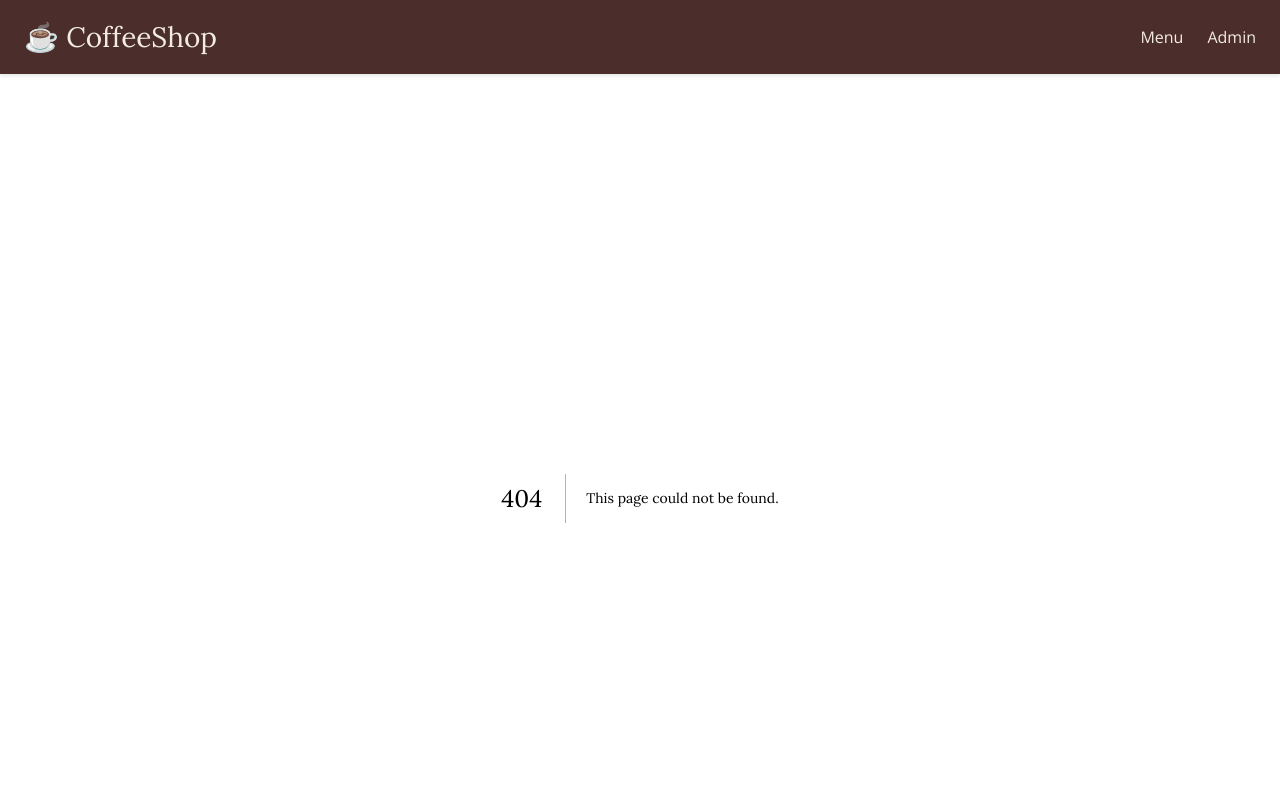
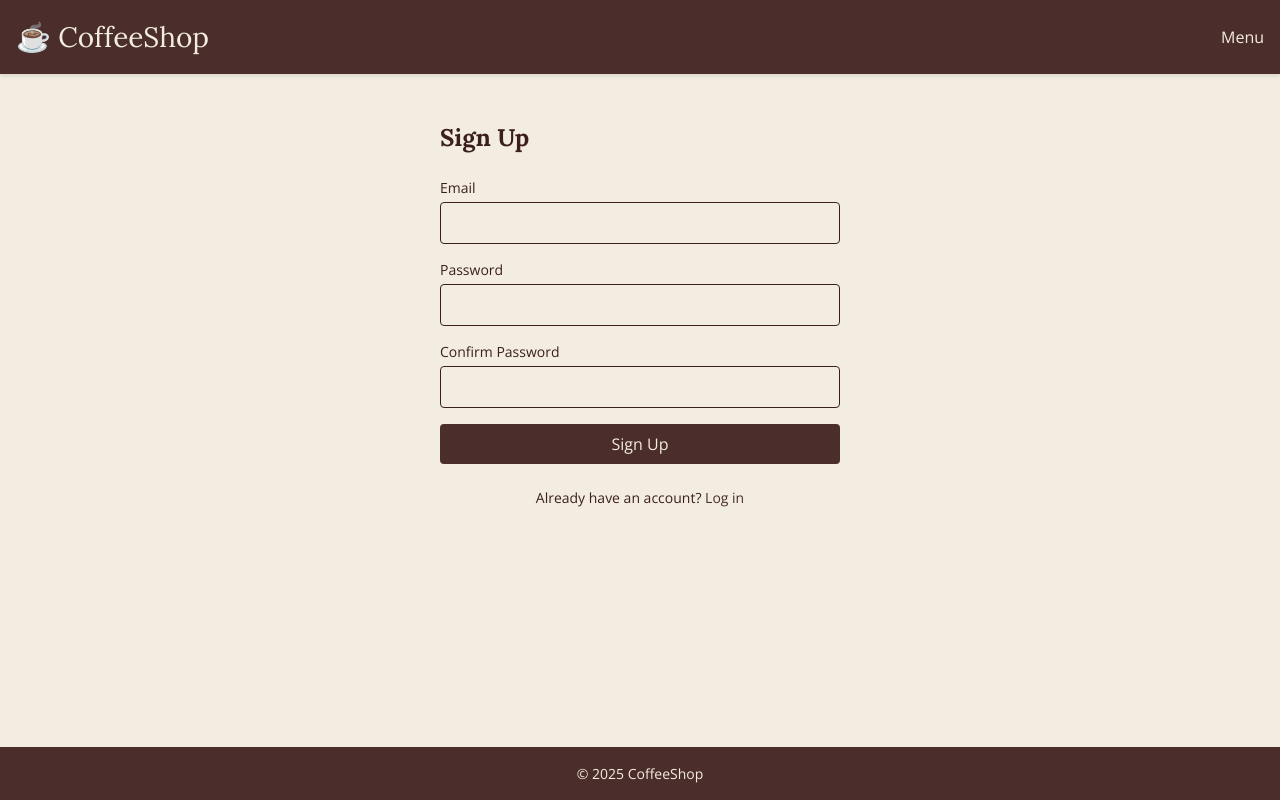
Before and after one commit to elxanoffical/CoffeeShop, a Next.js app: page /signup in a window 1280 px wide. Before the commit this address had no page. Shown: the top 800 px of the page. Built offline with nearby package versions, Linux system fonts and the light colour scheme; no server answers.

Commit message:
Implement authentication flow with Supabase in NavBar, Login, Signup, and middleware; add role-based access control for admin routes

```diff
--- /dev/null
+++ b/app/login/page.jsx
@@ -0,0 +1,44 @@
+// app/login/page.jsx
+'use client'
+import { useState } from 'react';
+import { supabase } from '../../lib/supabaseClient';
+
+export default function LoginPage() {
+  const [email, setEmail] = useState('');
+  const [password, setPassword] = useState('');
+  const [error, setError] = useState('');
+
+  const handleLogin = async (e) => {
+    e.preventDefault();
+    const { error } = await supabase.auth.signInWithPassword({
+      email,
+      password
+    });
+    setError(error?.message || '');
+  };
+
+  return (
+    <form onSubmit={handleLogin} className="max-w-sm mx-auto p-6 space-y-4">
+      {error && <p className="text-red-500">{error}</p>}
+      <input
+        type="email"
+        placeholder="Email"
+        value={email}
+        onChange={e => setEmail(e.target.value)}
+        required
+        className="w-full border px-3 py-2"
+      />
+      <input
+        type="password"
+        placeholder="Password"
+        value={password}
+        onChange={e => setPassword(e.target.value)}
+        required
+        className="w-full border px-3 py-2"
+      />
+      <button type="submit" className="w-full bg-brown text-cream py-2 rounded">
+        Log in
+      </button>
+    </form>
+  );
+}
--- /dev/null
+++ b/app/signup/page.jsx
@@ -0,0 +1,110 @@
+// app/signup/page.jsx
+'use client'
+
+import { supabase } from '@/lib/supabaseClient'
+import { useEffect, useState } from 'react'
+import { useRouter } from 'next/navigation'
+
+export default function SignupPage() {
+  const router = useRouter()
+  const [email, setEmail]               = useState('')
+  const [password, setPassword]         = useState('')
+  const [confirmPassword, setConfirmPassword] = useState('')
+  const [errorMsg, setErrorMsg]         = useState('')
+  const [loading, setLoading]           = useState(false)
+  const [success, setSuccess]           = useState(false)
+
+   useEffect(() => {
+    console.log('👉 CLIENT SUPABASE KEY:', supabase._config?.supabaseKey)
+  }, [])
+
+  const handleSubmit = async (e) => {
+    e.preventDefault()
+    setErrorMsg('')
+    if (password !== confirmPassword) {
+      setErrorMsg('Şifrələr üst-üstə düşmür')
+      return
+    }
+    setLoading(true)
+
+    const { data, error } = await supabase.auth.signUp({
+      email,
+      password
+    })
+
+    setLoading(false)
+    if (error) {
+      setErrorMsg(error.message)
+    } else {
+      // confirm email göndərməyi gözlətmək üçün sadəcə mesaj göstərə bilərsən
+      setSuccess(true)
+      // 2 saniyə sonra login səhifəsinə yönləndir
+      setTimeout(() => router.push('/login'), 2000)
+    }
+  }
+
+  return (
+    <div className="max-w-md mx-auto p-6 space-y-6">
+      <h1 className="text-2xl font-bold">Sign Up</h1>
+
+      {errorMsg && (
+        <p className="text-red-500">{errorMsg}</p>
+      )}
+      {success && (
+        <p className="text-green-600">
+          Qeydiyyat uğurlu oldu! E-mailini yoxla və 2 saniyə sonra loginə yönləndiriləcəksən.
+        </p>
+      )}
+
+      <form onSubmit={handleSubmit} className="space-y-4">
+        <div>
+          <label className="block text-sm font-medium mb-1">Email</label>
+          <input
+            type="email"
+            value={email}
+            onChange={e => setEmail(e.target.value)}
+            required
+            className="w-full border px-3 py-2 rounded"
+          />
+        </div>
+
+        <div>
+          <label className="block text-sm font-medium mb-1">Password</label>
+          <input
+            type="password"
+            value={password}
+            onChange={e => setPassword(e.target.value)}
+            required
+            className="w-full border px-3 py-2 rounded"
+          />
+        </div>
+
+        <div>
+          <label className="block text-sm font-medium mb-1">Confirm Password</label>
+          <input
+            type="password"
+            value={confirmPassword}
+            onChange={e => setConfirmPassword(e.target.value)}
+            required
+            className="w-full border px-3 py-2 rounded"
+          />
+        </div>
+
+        <button
+          type="submit"
+          disabled={loading || success}
+          className="w-full bg-[var(--coffee-brown)] text-[var(--coffee-cream)] py-2 rounded hover:bg-[var(--coffee-dark)] transition"
+        >
+          {loading ? 'Yüklənir...' : 'Sign Up'}
+        </button>
+      </form>
+
+      <p className="text-center text-sm">
+        Already have an account?{' '}
+        <a href="/login" className="text-[var(--coffee-brown)] hover:underline">
+          Log in
+        </a>
+      </p>
+    </div>
+  )
+}
--- a/components/navBar.jsx
+++ b/components/navBar.jsx
@@ -1,25 +1,32 @@
-// components/NavBar.jsx
+'use client'
 import Link from 'next/link'
+import { useEffect, useState } from 'react'
+import { supabase } from '../lib/supabaseClient'  // ← client-only
 
 export default function NavBar() {
+  const [role, setRole] = useState(null)
+
+  useEffect(() => {
+    supabase.auth.getUser().then(({ data: { user } }) => {
+      if (!user) return
+      supabase
+        .from('profiles')
+        .select('role')
+        .eq('id', user.id)
+        .single()
+        .then(({ data }) => setRole(data?.role))
+    })
+  }, [])
+
   return (
-    <header>
-      <div className="container">
-        {/* Logo */}
-        <Link href="/" className="logo">
-          ☕ CoffeeShop
-        </Link>
-
-        {/* Nav links */}
-        <nav className="space-x-6">
-          <Link href="/menu" className="nav-link">
-            Menu
-          </Link>
-          <Link href="/admin/menu_items" className="nav-link">
-            Admin
-          </Link>
-        </nav>
-      </div>
+    <header className="container flex items-center justify-between p-4">
+      <Link href="/" className="logo">☕ CoffeeShop</Link>
+      <nav className="space-x-6">
+        <Link href="/menu" className="nav-link">Menu</Link>
+        {role === 'admin' && (
+          <Link href="/admin/menu_items" className="nav-link">Admin</Link>
+        )}
+      </nav>
     </header>
   )
 }
--- a/lib/supabaseClient.js
+++ b/lib/supabaseClient.js
@@ -1,6 +1,12 @@
 import { createClient } from "@supabase/supabase-js";
 
-export const supabase = createClient(
-  process.env.NEXT_PUBLIC_SUPABASE_URL,
-  process.env.NEXT_PUBLIC_SUPABASE_ANON_KEY
-);
+const supabaseUrl = process.env.NEXT_PUBLIC_SUPABASE_URL;
+const supabaseAnonKey = process.env.NEXT_PUBLIC_SUPABASE_ANON_KEY;
+
+if (!supabaseUrl || !supabaseAnonKey) {
+  throw new Error(
+    "NEXT_PUBLIC_SUPABASE_URL və ya NEXT_PUBLIC_SUPABASE_ANON_KEY tapılmadı"
+  );
+}
+
+export const supabase = createClient(supabaseUrl, supabaseAnonKey);
--- /dev/null
+++ b/lib/supabaseServer.js
@@ -0,0 +1,14 @@
+// lib/supabaseServer.js
+import { createClient } from "@supabase/supabase-js";
+
+const supabaseUrl = process.env.NEXT_PUBLIC_SUPABASE_URL;
+const serviceRoleKey = process.env.SUPABASE_SERVICE_ROLE_KEY;
+
+if (!supabaseUrl || !serviceRoleKey) {
+  throw new Error(
+    "Missing NEXT_PUBLIC_SUPABASE_URL or SUPABASE_SERVICE_ROLE_KEY"
+  );
+}
+
+// Yalnız server-side üçün service-role-key client
+export const supabaseServer = createClient(supabaseUrl, serviceRoleKey);
--- /dev/null
+++ b/middleware.js
@@ -0,0 +1,27 @@
+// middleware.js
+import { NextResponse } from 'next/server'
+import { supabaseServer } from './lib/supabaseServer'
+
+export async function middleware(req) {
+  const token = req.cookies.get('sb-access-token')?.value
+  if (!token) return NextResponse.redirect(new URL('/login', req.url))
+
+  const { data: { user } } = await supabaseServer.auth.getUser(token)
+  if (!user) return NextResponse.redirect(new URL('/login', req.url))
+
+  const { data: profile } = await supabaseServer
+    .from('profiles')
+    .select('role')
+    .eq('id', user.id)
+    .single()
+
+  if (profile?.role !== 'admin') {
+    return NextResponse.redirect(new URL('/', req.url))
+  }
+
+  return NextResponse.next()
+}
+
+export const config = {
+  matcher: ['/admin/:path*']
+}
```
